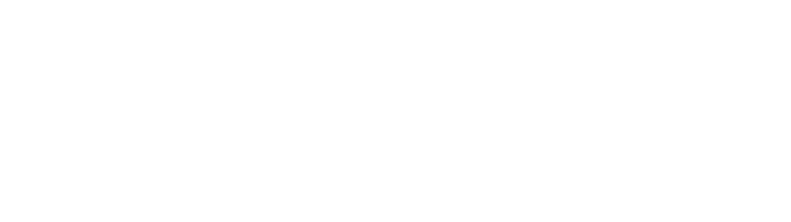
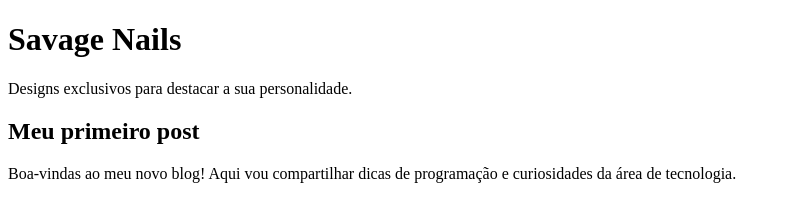
Before and after one commit to sophiareisdeazevedo-lab/sophia.reiss, a plain HTML site: page index.html in a window 1280 px wide. Shown: the whole page, without its empty margins (0-791 px from the left). Drawn offline with Linux system fonts and the light colour scheme.

Commit message:
minhas alterações

```diff
--- a/index.html
+++ b/index.html
@@ -1,12 +1,20 @@
 <!DOCTYPE html>
-<html lang="en">
+<html lang="pt-br">
 <head>
     <meta charset="UTF-8">
-    <meta name="viewport" content="width=device-width, initial-scale=1.0">
+    <meta name="viewport"
+    content="width=device-width, initial-scale=1.0">
     <title>Document</title>
 </head>
 <body>
+      <h1>Savage Nails</h1>
+      <p>Designs exclusivos para
+         destacar a sua personalidade.</p>
 
+      <h2>Meu primeiro post</h2>
+      <p>Boa-vindas ao meu novo blog! Aqui vou
+        compartilhar dicas de programação e curiosidades
+         da área de tecnologia.</p>
 </body>
 
 </html>
```
